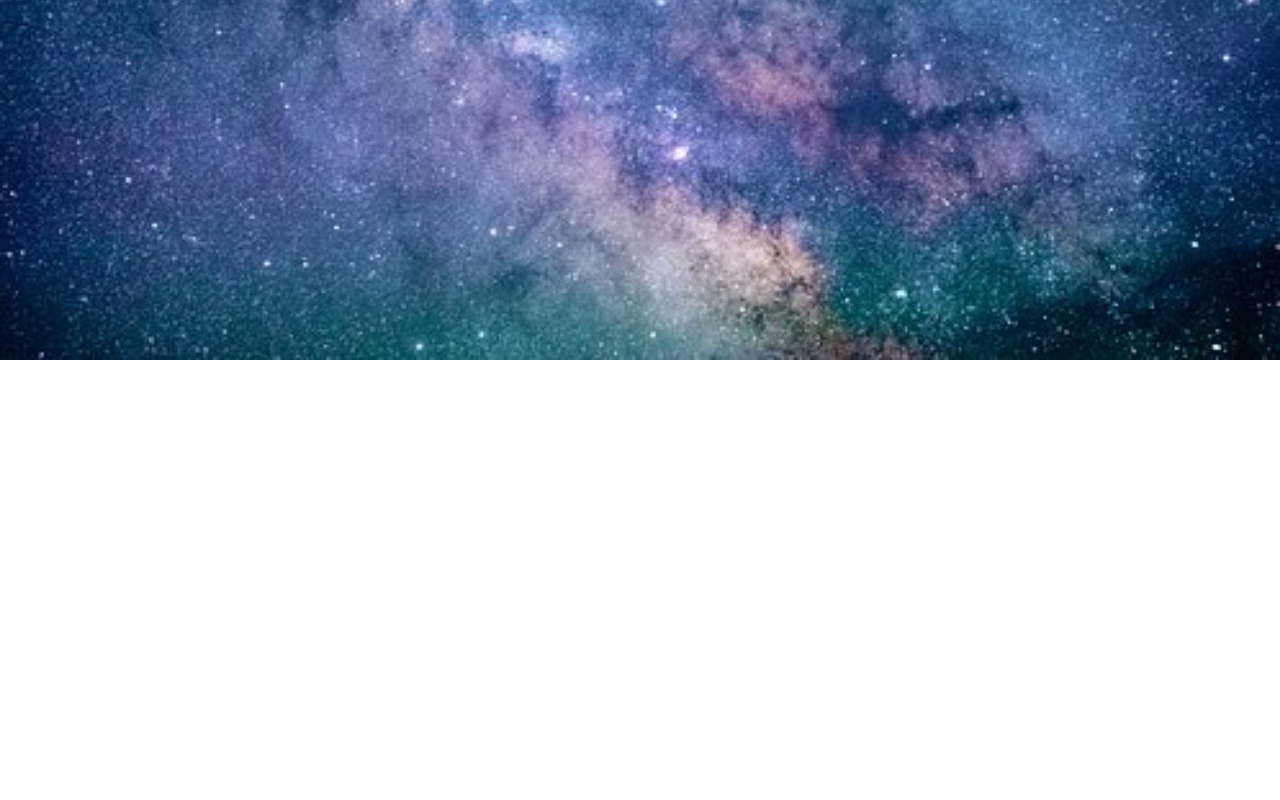
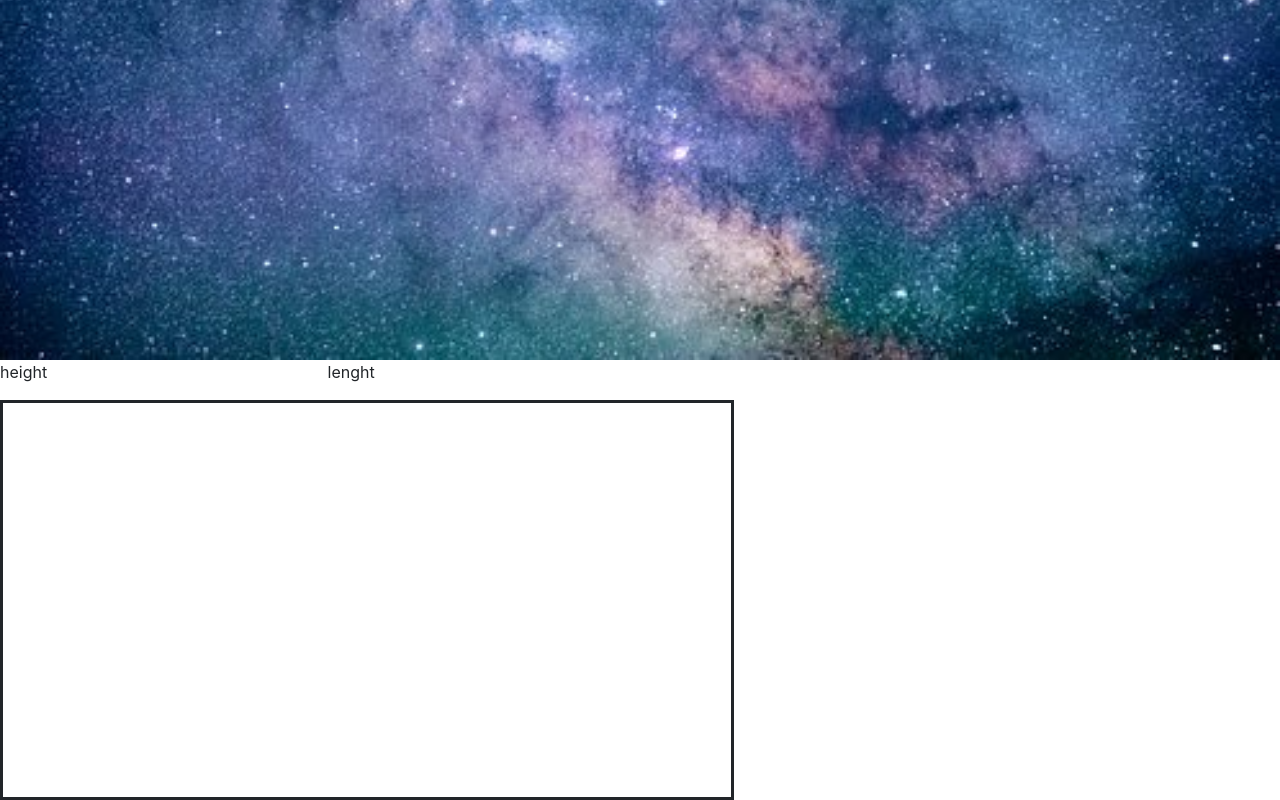
Before and after one commit to slimegamer550/kartta-projekti, a website: page public/index.html in a window 1280 px wide. Shown: the part 514-1314 px from the top of the page. Before the commit the page ends 874 px from the top, so only its background shows below. Drawn offline with nearby package versions, Linux system fonts and the light colour scheme.

Commit message:
added stuff

```diff
--- a/public/css/Void.css
+++ b/public/css/Void.css
@@ -10,3 +10,8 @@
   left: 50%;
   transform: translate(-50%, -50%);
 }
+
+#map {
+  height: 400px;
+  border: solid;
+}
--- a/public/index.html
+++ b/public/index.html
@@ -27,5 +27,23 @@
      </div>
    </div>
 
+   <div class="row">
+     <div class="col-sm-3">
+       <p> height </p>
+       <p id="height"></p>
+     </div>
+     <div class=col-sm-9>
+       <p> lenght </p>
+       <p id="lenght"> </p>
+     </div>
+   </div>
+
+    <div class="row">
+      <div class="col-sm-7">
+
+        <div id="map"> </div>
+      </div>
+    </div>
+
  </body>
  </html>
--- a/server.js
+++ b/server.js
@@ -0,0 +1,6 @@
+const express = require('express')
+const app = express();
+
+app.listen(3000, () => console.log("bruh"))
+
+app.use(express.static("public"))
```
Also changed, not shown: package.json (added, +26 -0 lines), 1 other file.
